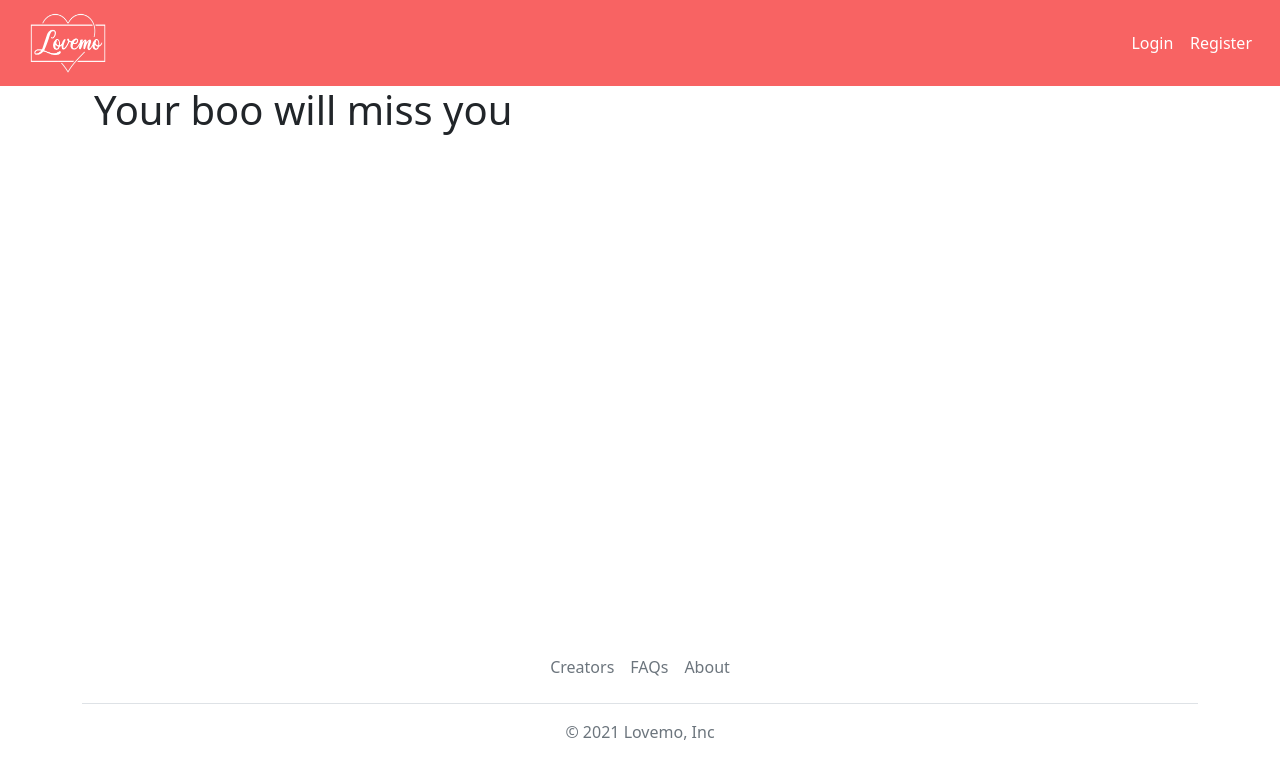
After one commit to MrDrDAVID/Lovemo, a Django app: template lovemo/register/templates/registration/logout.html in a window 1280 px wide. The commit adds this page. Shown: the top 779 px of the page. Run offline with Django 3.2, Linux system fonts and the light colour scheme; the template is opened without the code that fills it, so the values that code supplies are empty.

Commit message:
still fixing stuff

```diff
--- a/lovemo/main_app/templates/main_app/base.html
+++ b/lovemo/main_app/templates/main_app/base.html
@@ -20,18 +20,6 @@
     </head>
 
     <header id="header">
-        <!-- <div id="header-nav">
-            <nav id="nav-bar">
-                <a href="/home" id="home-logo">
-                    <img style="vertical-align: middle; margin-right: 1325px;" id="header-image" src="{% static 'images/lovemo-logo.png' %}" alt="lovemo-logo" height="50px" width="75px">
-                </a>
-                {% if user.is_authenticated %}
-                    <a id="user-name" style="color: white;">{{user.username}}</a>
-                {% else %}
-                    <a href="/login" id="login-link" style="color: white;">Login</a>
-                {% endif %}
-              </nav>
-        </div> -->
         <nav class="navbar nav-color">
             <div class=" container-fluid ms-3">
               <a class="navbar-brand" href="/home">
@@ -39,23 +27,18 @@
               </a>
 
               {% if user.is_authenticated %}
-                <!-- <div class="d-flex me-3">
-                    <a id="user-name" style="color: white;">{{user.username}}</a>
-                </div> -->
                 <div class="dropstart d-flex me-3">
-                  <!-- <button class="btn btn-secondary dropdown-toggle" type="button" id="dropdownMenu2" data-bs-toggle="dropdown" aria-expanded="false">
-                    Dropdown
-                  </button> -->
                   <a class="" id="user-name" style="color: white;" data-bs-toggle="dropdown" aria-expanded="false">{{user.username}}</a>
                   <ul class="dropdown-menu" aria-labelledby="dropdownMenu2">
                     <li><p class="dropdown-item">{{user.lovies.lovie_bank}}</p></li>
-                    <li><p class="dropdown-item" type="button">{{user.boo.boo}}</p></li>
-                    <li><button class="dropdown-item" type="button">Something else here</button></li>
+                    <li><p class="dropdown-item">{{user.boo.boo}}</p></li>
+                    <li><a class="dropdown-item" href="/logout">Logout</a></li>
                   </ul>
                 </div>
               {% else %}
                 <div class="d-flex me-3">
-                    <a href="/login" id="login-link" style="color: white;">Login</a>
+                    <a href="/login" id="login-link" style="color: white;">Login</a> &nbsp;&nbsp;&nbsp;&nbsp;
+                    <a href="/Register" id="login-link" style="color: white;">Register</a>
                 </div>
               {% endif %}
 
--- a/lovemo/main_app/views.py
+++ b/lovemo/main_app/views.py
@@ -48,10 +48,10 @@ def create_transaction(request) :
             pay_to = lovie_form.cleaned_data['to']
             amount = lovie_form.cleaned_data['amount']
             pay_for = lovie_form.cleaned_data['description']
-            new_transaction = Transactions(payment_from='you', payment_to=pay_to, payment_for=pay_for, amount_payed=amount)
+            new_transaction = Transactions(payment_from=request.user.username, payment_to=pay_to, payment_for=pay_for, amount_payed=amount)
             new_transaction.save()
 
-            return HttpResponseRedirect('/home')
+            return HttpResponseRedirect('/')
     else :
         lovie_form = SendLovies()
 
--- /dev/null
+++ b/lovemo/register/templates/registration/logout.html
@@ -0,0 +1,9 @@
+{% extends 'main_app/base.html' %}
+
+{% block title %}Logout{% endblock %}
+
+{% block content %}
+    <div class="container">
+        <h1>Your boo will miss you</h1>
+    </div>
+{% endblock %}
```
Also changed, not shown: lovemo/main_app/templates/main_app/index.html (+11 -10 lines), lovemo/db.sqlite3.
